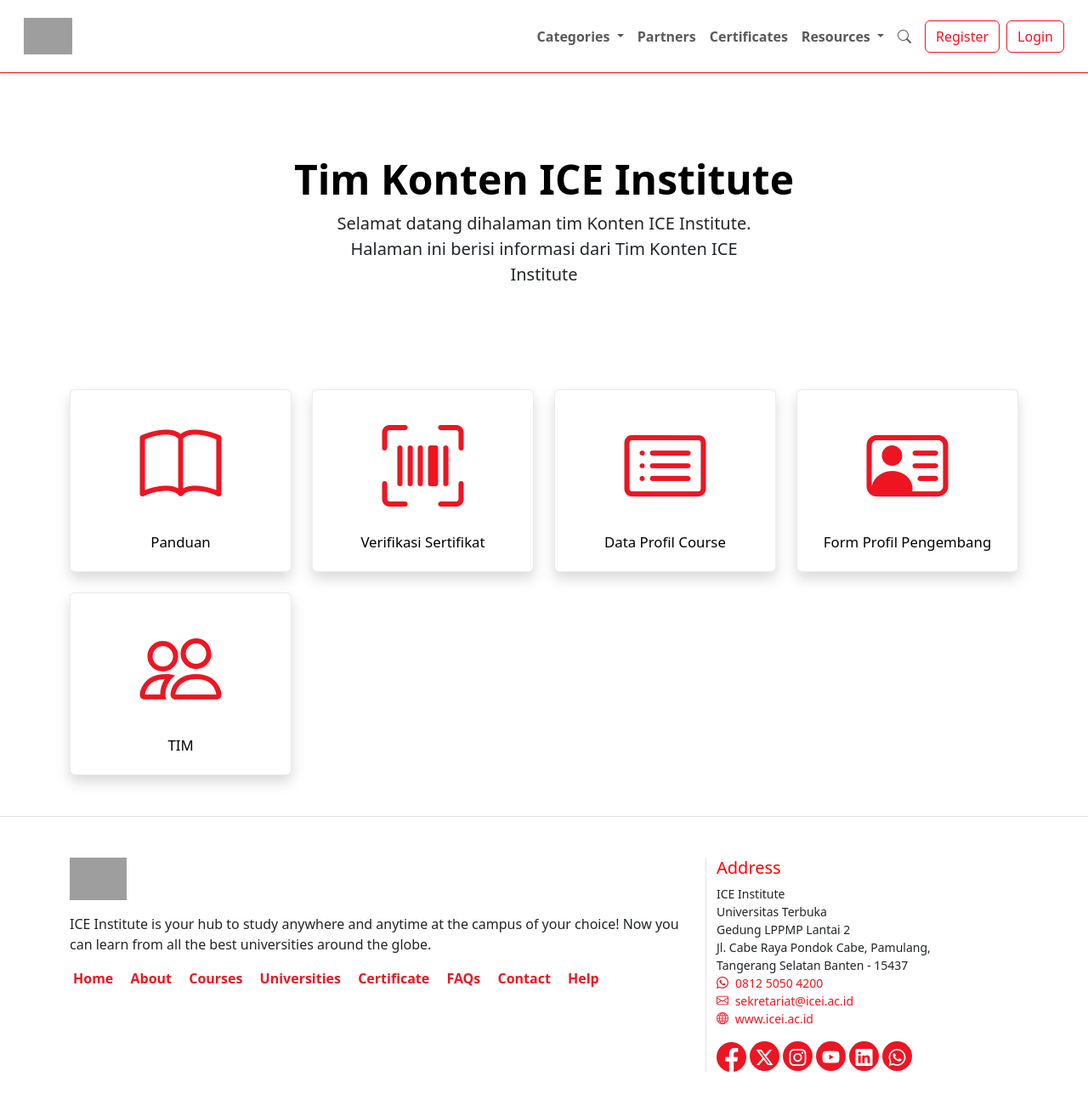
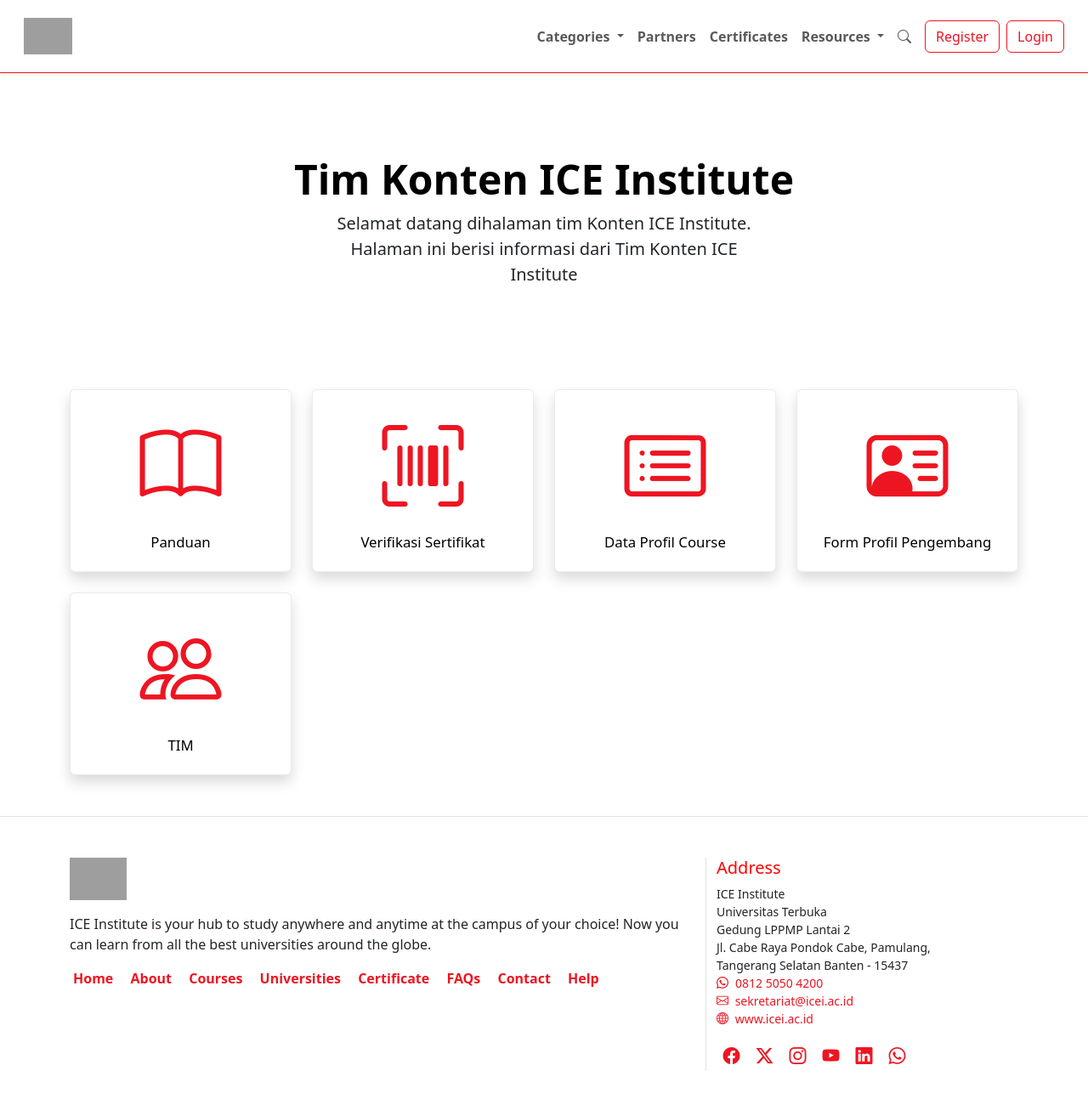
Before and after one commit to iceinstitut/konten, a Jekyll site: the page built from index.html, in a window 1280 px wide and 1309 px high. Shown: the top 1300 px of the window at 85% size. Built offline with Jekyll 4.4.1, drawn with Linux system fonts in a browser that asks for light colours.

Commit message:
Update footer.html

```diff
--- a/_includes/footer.html
+++ b/_includes/footer.html
@@ -43,45 +43,45 @@
                         <br>
                     </p>
                     <div class="row row-cols-auto g-1">
-                        <div class="col">
+                        <div class="col text-center">
                             <a href="https://www.facebook.com/ice.institut">
-                                <span style="display: inline-flex; width: 35px; height: 35px; border-radius: 50%; background-color: white; justify-content: center; align-items: center;">
-                                <i class="bi bi-facebook" style="font-size: 35px; color: #ee1522;  transform: translateY(2px);"></i>
+                                <span style="display: inline-flex; width: 35px; height: 35px; border-radius: 50%; justify-content: center; align-items: center;">
+                                <i class="bi bi-facebook" style="font-size: 20px; line-height: 1; color: #ee1522;"></i>
                                 </span>
                             </a>
                         </div>
-                        <div class="col">
+                        <div class="col text-center">
                             <a href="https://twitter.com/ice_institute_">
-                                <span style="display: inline-flex; width: 35px; height: 35px; border-radius: 50%; background-color: #ee1522; justify-content: center; align-items: center;">
-                                                            <i class="bi bi-twitter-x" style="font-size: 20px; color: white; transform: translateY(2px);"></i>
+                                <span style="display: inline-flex; width: 35px; height: 35px; border-radius: 50%; justify-content: center; align-items: center;">
+                                    <i class="bi bi-twitter-x" style="font-size: 20px; line-height: 1; color: #ee1522;"></i>
                                 </span>
                             </a>
                         </div>
-                        <div class="col">
+                        <div class="col text-center">
                             <a href="https://www.instagram.com/ice.institute/">
-                                <span style="display: inline-flex; width: 35px; height: 35px; border-radius: 50%; background-color: #ee1522; justify-content: center; align-items: center;">
-                                                            <i class="bi bi-instagram" style="font-size: 20px; color: white; transform: translateY(2px);"></i>
+                                <span style="display: inline-flex; width: 35px; height: 35px; border-radius: 50%; justify-content: center; align-items: center;">
+                                    <i class="bi bi-instagram" style="font-size: 20px; line-height: 1; color: #ee1522;"></i>
                                 </span>
                             </a>
                         </div>
-                        <div class="col">
+                        <div class="col text-center">
                             <a href="https://www.youtube.com/channel/UC2tFtypIqAUXk3FK6V4a5cg">
-                                <span style="display: inline-flex; width: 35px; height: 35px; border-radius: 50%; background-color: #ee1522; justify-content: center; align-items: center;">
-                                                            <i class="bi bi-youtube" style="font-size: 20px; color: white; transform: translateY(2px);"></i>
+                                <span style="display: inline-flex; width: 35px; height: 35px; border-radius: 50%; justify-content: center; align-items: center;">
+                                    <i class="bi bi-youtube" style="font-size: 20px; line-height: 1; color: #ee1522;"></i>
                                 </span>
                             </a>
                         </div>
-                        <div class="col">
+                        <div class="col text-center">
                             <a href="https://www.linkedin.com/in/ice-institute-9372b1218">
-                                <span style="display: inline-flex; width: 35px; height: 35px; border-radius: 50%; background-color: #ee1522; justify-content: center; align-items: center;">
-                                                            <i class="bi bi-linkedin" style="font-size: 20px; color: white; transform: translateY(2px);"></i>
+                                <span style="display: inline-flex; width: 35px; height: 35px; border-radius: 50%; justify-content: center; align-items: center;">
+                                    <i class="bi bi-linkedin" style="font-size: 20px; line-height: 1; color: #ee1522;"></i>
                                 </span>
                             </a>
                         </div>
-                        <div class="col">
+                        <div class="col text-center">
                             <a href="https://api.whatsapp.com/send/?phone=6281250504200&amp;text&amp;app_absent=0">
-                                <span style="display: inline-flex; width: 35px; height: 35px; border-radius: 50%; background-color: #ee1522; justify-content: center; align-items: center;">
-                                                            <i class="bi bi-whatsapp" style="font-size: 20px; color: white; transform: translateY(2px);"></i>
+                                <span style="display: inline-flex; width: 35px; height: 35px; border-radius: 50%; justify-content: center; align-items: center;">
+                                    <i class="bi bi-whatsapp" style="font-size: 20px; line-height: 1; color: #ee1522;"></i>
                                 </span>
                             </a>
                         </div>
```
Lines whose indentation alone changed are shown as unchanged.
